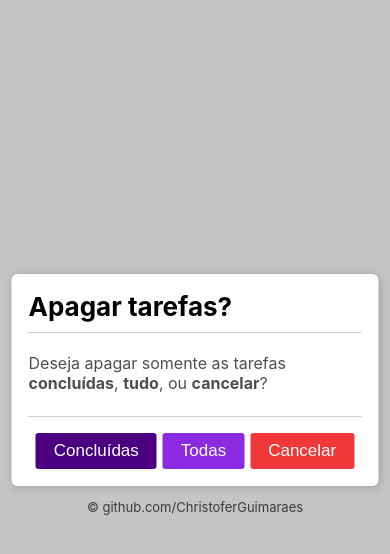
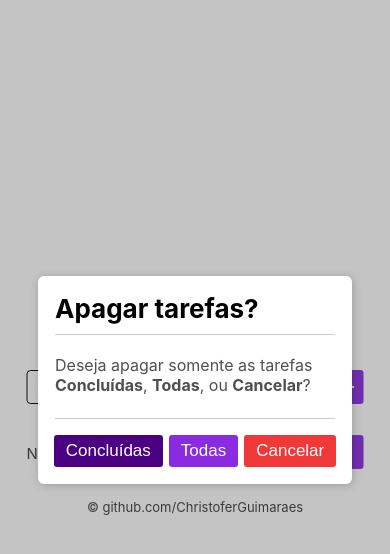
Before and after one commit to ChristoferGuimaraes/todo-react, a React (Create React App) app: page / in a window 390 px wide. Both pictures are taken after a click on the button "Limpar". Shown: the top 554 px of the page. Built offline with nearby package versions, Linux system fonts and the light colour scheme.

Commit message:
v1.0.2 - new feature undelete

```diff
--- a/src/components/App.css
+++ b/src/components/App.css
@@ -21,19 +21,21 @@
   text-align: center;
   display: flex;
   margin-top: 25px;
-
 }
 
 .input-task {
-  font-size: 17px;
+  font-size: 14px;
   width: 100%;
   margin-right: 4px;
   padding-left: 10px;
   outline: none;
+  border: none;
+  border: 0.5px solid black;
+  border-radius: 4px;
 }
 
 .title-container {
-  display:flex;
+  display: flex;
   margin: 10px 0px;
 }
 
@@ -60,7 +62,9 @@
   transition: 0.5s;
 }
 
-.add-new-task:hover {
+.add-new-task:hover,
+.clearall-button:hover,
+.undone-button:hover {
   background-color: rgb(108, 28, 184);
 }
 
@@ -79,7 +83,6 @@
   padding-top: 1px;
   padding-left: 10px;
   font-size: 15px;
-
 }
 
 .tasks-container {
@@ -102,8 +105,20 @@
   transition: 0.5s;
 }
 
-.clearall-button:hover {
-  background-color: rgb(108, 28, 184);
+.undone-clear-container {
+  display: flex;
+}
+
+.undone-button {
+  border: none;
+  background-color: blueviolet;
+  padding: 0px 10px;
+  cursor: pointer;
+  font-size: 19px;
+  border-radius: 3px;
+  margin-right: 9px;
+  color: #fff;
+  padding-top: 3px;
 }
 
 .bottom-container {
@@ -257,6 +272,14 @@ label > input[type="checkbox"] + span + span {
     display: block;
   }
 
+  .input-task {
+    font-size: 16px;
+  }
+
+  .undone-button {
+    margin-right: 5px;
+  }
+
   .clearall-button {
     padding: 8px 15px;
     font-size: 16px;
@@ -269,6 +292,17 @@ label > input[type="checkbox"] + span + span {
 @media (max-width: 500px) {
   .main-container {
     box-shadow: none;
-    width: 336px;
+    width: 337px;
+  }
+
+  .input-task {
+    font-size: 17px;
   }
 }
+
+@media (max-width: 290px) {
+  .main-container {
+    box-shadow: none;
+    width: 282px;
+  }
+}
--- a/src/components/App.js
+++ b/src/components/App.js
@@ -7,6 +7,7 @@ import { VscSaveAs } from "react-icons/vsc";
 import { ToastContainer, toast } from "react-toastify";
 import { FaTrashAlt } from "react-icons/fa";
 import { BiChevronDown, BiChevronUp } from "react-icons/bi";
+import { RiArrowGoBackFill } from "react-icons/ri";
 
 function App() {
   const [list, setList] = useState([]);
@@ -14,6 +15,7 @@ function App() {
   const [notCompleted, setNotCompleted] = useState([]);
   const [openModal, setOpenModal] = useState(false);
   const [description, setDescription] = useState("");
+  const [temp, setTemp] = useState("");
   const notCompletedLen = String(notCompleted.length);
 
   useEffect(() => {
@@ -23,8 +25,8 @@ function App() {
   });
 
   useEffect(() => {
-    const temp = localStorage.getItem("list");
-    const loadedList = JSON.parse(temp);
+    const tempLocal = localStorage.getItem("list");
+    const loadedList = JSON.parse(tempLocal);
 
     if (loadedList) {
       setList(loadedList);
@@ -32,8 +34,8 @@ function App() {
   }, []);
 
   useEffect(() => {
-    const temp = JSON.stringify(list);
-    localStorage.setItem("list", temp);
+    const tempLocal = JSON.stringify(list);
+    localStorage.setItem("list", tempLocal);
   }, [list]);
 
   useEffect(() => {
@@ -63,8 +65,17 @@ function App() {
 
   const deleteTask = function (id) {
     const updatedList = [...list].filter((task) => task.id !== id);
+    setList(updatedList);
 
-    setList(updatedList);
+    const updatedTemp = [...list].filter((task) => task.id === id);
+    setTemp(updatedTemp);
+  };
+
+  const undoneTask = function () {
+    if (temp !== "") {
+      setList([...list].concat(temp));
+    }
+    setTemp("");
   };
 
   const checkComplete = function (id) {
@@ -139,7 +150,7 @@ function App() {
           <form onSubmit={handleSubmit}>
             <div className="title-container">
               <span className="title">Lista de Tarefas</span>
-              <span className="version">v.1.0.1</span>
+              <span className="version">v.1.0.2</span>
             </div>
             <div className="input-container">
               <input
@@ -253,6 +264,10 @@ function App() {
                 ? "Você tem apenas 1 tarefa ativa."
                 : `Você tem ${notCompletedLen} tarefas ativas.`}
             </div>
+            <div className="undone-clear-container">
+              <button className="undone-button" onClick={undoneTask}>
+                <RiArrowGoBackFill />
+              </button>
               <div className="clearall-container">
                 <button
                   className="clearall-button"
@@ -261,6 +276,7 @@ function App() {
                 >
                   Limpar
                 </button>
+              </div>
             </div>
           </div>
           <footer>&copy; github.com/ChristoferGuimaraes</footer>
--- a/src/components/Modal/index.css
+++ b/src/components/Modal/index.css
@@ -69,15 +69,15 @@
   border-radius: 3px;
   transition: 0.3s;
   cursor: pointer;
-  font-weight:bold;
+  font-weight: bold;
 }
 
 .selected-button {
-    background-color: indigo;
+  background-color: indigo;
 }
 
 .selected-button:hover {
-    background-color: rgb(112, 1, 192);
+  background-color: rgb(112, 1, 192);
 }
 
 .all-button:hover {
@@ -110,10 +110,21 @@
 }
 
 @media (max-width: 500px) {
+  .modal-container {
+    width: 333px;
+  }
+}
 
+@media (max-width: 390px) {
   .modal-container {
-
-    width: 333px
+    width: 280px;
   }
 
+  .all-button,
+  .cancel-button,
+  .selected-button {
+    padding: 6px 12px;
+    font-size: 17px;
+    font-weight: normal;
+  }
 }
--- a/src/components/Modal/index.js
+++ b/src/components/Modal/index.js
@@ -10,7 +10,7 @@ function Modal({cancelModal, confirmModal, selectedModal}) {
         </div>
         <div className="body-modal">
           <p>
-            Deseja apagar somente as tarefas <b>concluídas</b>, <b>tudo</b>, ou <b>cancelar</b>?
+            Deseja apagar somente as tarefas <b>Concluídas</b>, <b>Todas</b>, ou <b>Cancelar</b>?
           </p>
         </div>
         <div className="footer">
```
Lines whose indentation alone changed are shown as unchanged.
